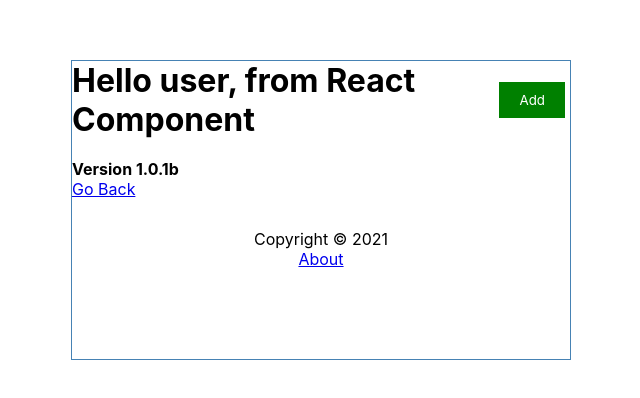
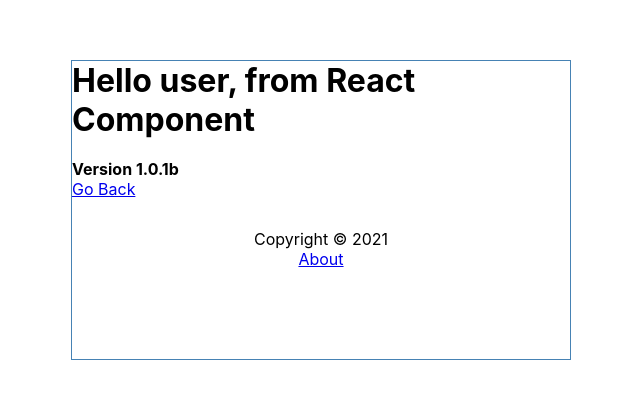
Before and after one commit to zamanshahed/react-task-tracker, a React (Create React App) app: page /about in a window 1280 px wide. Shown: the part 240-638 px from the top of the page, without its empty margins (319-959 px from the left). Built offline with nearby package versions, Linux system fonts and the light colour scheme; data requests are answered from the project's data file.

Commit message:
about page: add button logically disabled but only shows in homepage using useLocation from react-router-dom

```diff
--- a/src/components/Header.js
+++ b/src/components/Header.js
@@ -1,14 +1,15 @@
-import React from 'react'
 import PropTypes from 'prop-types'
+import { useLocation } from 'react-router-dom'
 import Button from './Button'
 
 
 const Header = ({title, onAdd, showAdd}) => {
+    const location = useLocation()
 
     return (
         <header className='header'>
             <h1 >Hello {title}, from React Component</h1>
-            <Button color= {showAdd ? 'red' : 'Green'} text={showAdd ? 'Close' : 'Add'} onClick={onAdd}/>
+            {location.pathname === '/' && <Button color= {showAdd ? 'red' : 'Green'} text={showAdd ? 'Close' : 'Add'} onClick={onAdd}/>}
 
         </header>
     )
```
Also changed, not shown: 1 other file (tests, documents, lock files or other folders).
